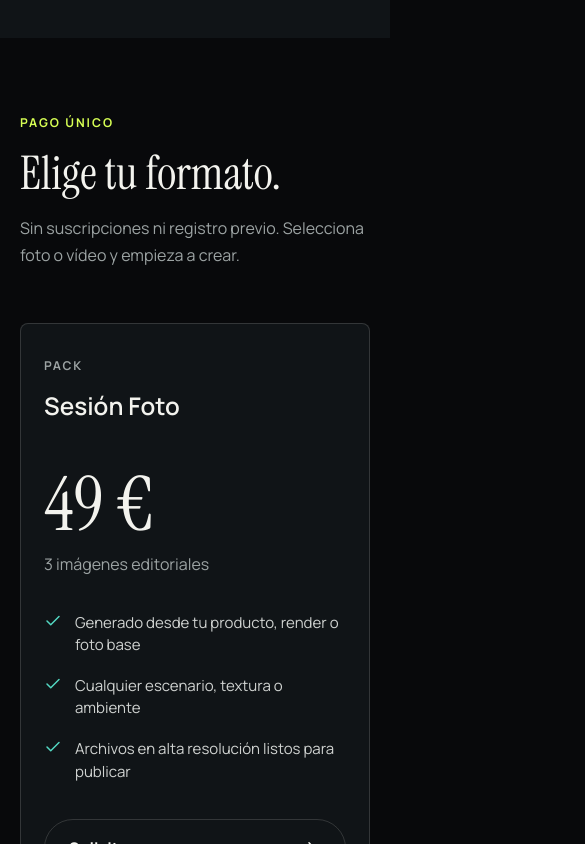
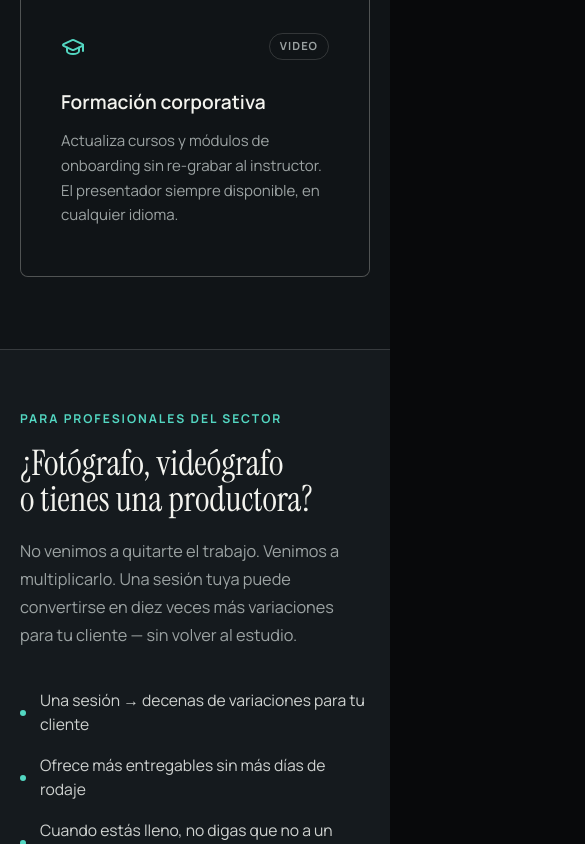
Before and after one commit to carferlopez/reeltwin-ai-mvp, a Next.js app: page / in a window 390 px wide. Shown: the part 4921-5765 px from the top of the page, 585 px wide, since content can reach past the window. Built offline with nearby package versions, Linux system fonts and the light colour scheme; no server answers.

Commit message:
feat: add pro-banner section for photographers and videographers
Adds a dedicated section between "Casos de uso" and "Precios" targeting
photographers, videographers, and production companies. Positions the
service as a multiplier of their existing work, not a competitor.

```diff
--- a/app/globals.css
+++ b/app/globals.css
@@ -608,6 +608,75 @@ textarea {
   line-height: 1.65;
 }
 
+/* Pro banner — photographers & videographers */
+
+.pro-banner {
+  border-block: 1px solid var(--line);
+  padding: 80px 0;
+  background: var(--surface-raised);
+}
+
+.pro-banner-inner {
+  display: grid;
+  grid-template-columns: 1fr 1fr;
+  gap: 72px;
+  align-items: center;
+}
+
+.pro-eyebrow {
+  color: var(--cyan) !important;
+}
+
+.pro-banner-content h2 {
+  margin: 16px 0 20px;
+  font-family: var(--font-display), Georgia, serif;
+  font-size: clamp(2.2rem, 3.5vw, 3.5rem);
+  font-weight: 400;
+  line-height: 1.05;
+}
+
+.pro-desc {
+  max-width: 440px;
+  margin: 0;
+  color: var(--muted);
+  font-size: 1.02rem;
+  line-height: 1.7;
+}
+
+.pro-banner-cta {
+  display: flex;
+  flex-direction: column;
+  gap: 40px;
+  align-items: start;
+}
+
+.pro-list {
+  list-style: none;
+  margin: 0;
+  padding: 0;
+  display: flex;
+  flex-direction: column;
+  gap: 18px;
+}
+
+.pro-list li {
+  display: flex;
+  align-items: center;
+  gap: 14px;
+  color: #cfd2d0;
+  font-size: 0.98rem;
+}
+
+.pro-list li::before {
+  content: "";
+  display: block;
+  width: 6px;
+  height: 6px;
+  border-radius: 50%;
+  background: var(--cyan);
+  flex: none;
+}
+
 /* Contact section */
 
 .contact {
@@ -977,8 +1046,6 @@ textarea {
     padding-bottom: 72px;
   }
 
-
-
   .comparison-label {
     top: 16px;
     padding: 8px 10px;
@@ -1116,191 +1183,12 @@ textarea {
     text-align: left;
   }
 
-  .cases-grid {
-    grid-template-columns: 1fr;
+  .pro-banner {
+    padding: 60px 0;
   }
 
-  .cases {
-    padding: 72px 0;
-  }
-
-  .contact {
-    padding: 72px 0;
-  }
-
-  .contact-layout {
+  .pro-banner-inner {
     grid-template-columns: 1fr;
-    gap: 48px;
-  }
-
-  .form-row {
-    grid-template-columns: 1fr;
+    gap: 40px;
   }
 }
-/* Use cases */
-
-.cases {
-  padding: 108px 0;
-  background: var(--surface);
-}
-
-.cases .section-heading {
-  margin-bottom: 54px;
-}
-
-.cases-grid {
-  display: grid;
-  grid-template-columns: repeat(3, 1fr);
-  gap: 2px;
-  border: 1px solid var(--line);
-  border-radius: 8px;
-  overflow: hidden;
-  background: var(--line);
-}
-
-.case-card {
-  padding: 48px 40px;
-  background: var(--surface);
-}
-
-.case-top {
-  display: flex;
-  align-items: center;
-  justify-content: space-between;
-  gap: 12px;
-}
-
-.case-tags {
-  display: flex;
-  gap: 6px;
-}
-
-.case-tag {
-  border: 1px solid var(--line);
-  border-radius: 999px;
-  padding: 4px 10px;
-  color: var(--muted);
-  font-size: 0.7rem;
-  font-weight: 700;
-  letter-spacing: 0.1em;
-  text-transform: uppercase;
-}
-
-.case-card svg {
-  height: 24px;
-  width: 24px;
-  color: var(--cyan);
-}
-
-.case-card h3 {
-  margin: 28px 0 12px;
-  font-size: 1.2rem;
-  font-weight: 600;
-}
-
-.case-card p {
-  max-width: 320px;
-  margin: 0;
-  color: var(--muted);
-  font-size: 0.94rem;
-  line-height: 1.65;
-}
-
-/* Contact section */
-
-.contact {
-  padding: 108px 0;
-}
-
-.contact-layout {
-  display: grid;
-  grid-template-columns: 1fr 1fr;
-  gap: 92px;
-  align-items: start;
-}
-
-.contact-intro h2 {
-  margin: 18px 0 24px;
-  font-family: var(--font-display), Georgia, serif;
-  font-size: clamp(2.8rem, 4.2vw, 4.2rem);
-  font-weight: 400;
-  line-height: 1;
-}
-
-.contact-intro p {
-  max-width: 380px;
-  color: var(--muted);
-  line-height: 1.7;
-  font-size: 1.02rem;
-}
-
-.contact-form {
-  display: flex;
-  flex-direction: column;
-  gap: 20px;
-}
-
-.form-row {
-  display: grid;
-  grid-template-columns: 1fr 1fr;
-  gap: 16px;
-}
-
-.form-field {
-  display: flex;
-  flex-direction: column;
-  gap: 8px;
-}
-
-.form-field label {
-  font-size: 0.76rem;
-  font-weight: 700;
-  color: var(--muted);
-  letter-spacing: 0.12em;
-  text-transform: uppercase;
-}
-
-.form-input,
-.form-textarea {
-  background: var(--surface);
-  border: 1px solid var(--line);
-  border-radius: 6px;
-  color: var(--text);
-  font-size: 0.96rem;
-  padding: 14px 16px;
-  transition: border-color 180ms ease;
-  resize: none;
-}
-
-.form-input:focus,
-.form-textarea:focus {
-  outline: none;
-  border-color: var(--accent);
-}
-
-.form-submit {
-  align-self: start;
-}
-
-.form-error {
-  margin: 0;
-  color: #ff7070;
-  font-size: 0.88rem;
-}
-
-.contact-success {
-  display: flex;
-  align-items: center;
-  justify-content: center;
-  min-height: 320px;
-  border: 1px solid rgba(83, 215, 194, 0.3);
-  border-radius: 8px;
-  background: var(--surface);
-}
-
-.contact-success p {
-  font-size: 1.15rem;
-  color: var(--cyan);
-  text-align: center;
-  padding: 24px;
-}
--- a/app/page.tsx
+++ b/app/page.tsx
@@ -245,6 +245,34 @@ export default function HomePage() {
         </div>
       </section>
 
+      <section className="pro-banner" id="profesionales">
+        <div className="shell pro-banner-inner">
+          <div className="pro-banner-content">
+            <p className="eyebrow pro-eyebrow">Para profesionales del sector</p>
+            <h2>
+              ¿Fotógrafo, videógrafo<br />
+              o tienes una productora?
+            </h2>
+            <p className="pro-desc">
+              No venimos a quitarte el trabajo. Venimos a multiplicarlo.
+              Una sesión tuya puede convertirse en diez veces más variaciones
+              para tu cliente — sin volver al estudio.
+            </p>
+          </div>
+          <div className="pro-banner-cta">
+            <ul className="pro-list">
+              <li>Una sesión → decenas de variaciones para tu cliente</li>
+              <li>Ofrece más entregables sin más días de rodaje</li>
+              <li>Cuando estás lleno, no digas que no a un cliente</li>
+            </ul>
+            <a className="button-primary" href="#contacto">
+              Hablemos
+              <ArrowRight />
+            </a>
+          </div>
+        </div>
+      </section>
+
       <section className="pricing shell" id="pricing">
         <div className="section-heading pricing-heading">
           <div>
```
